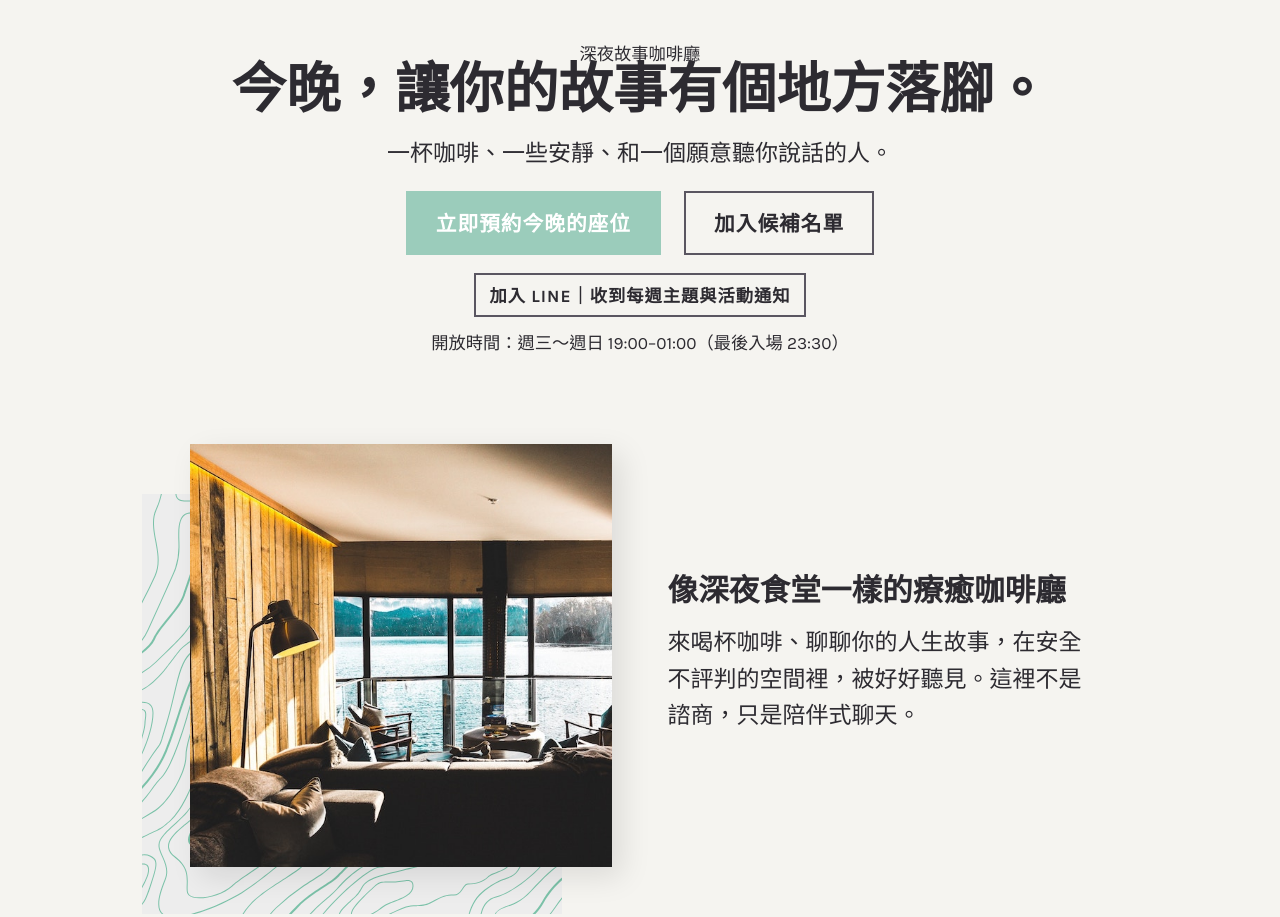
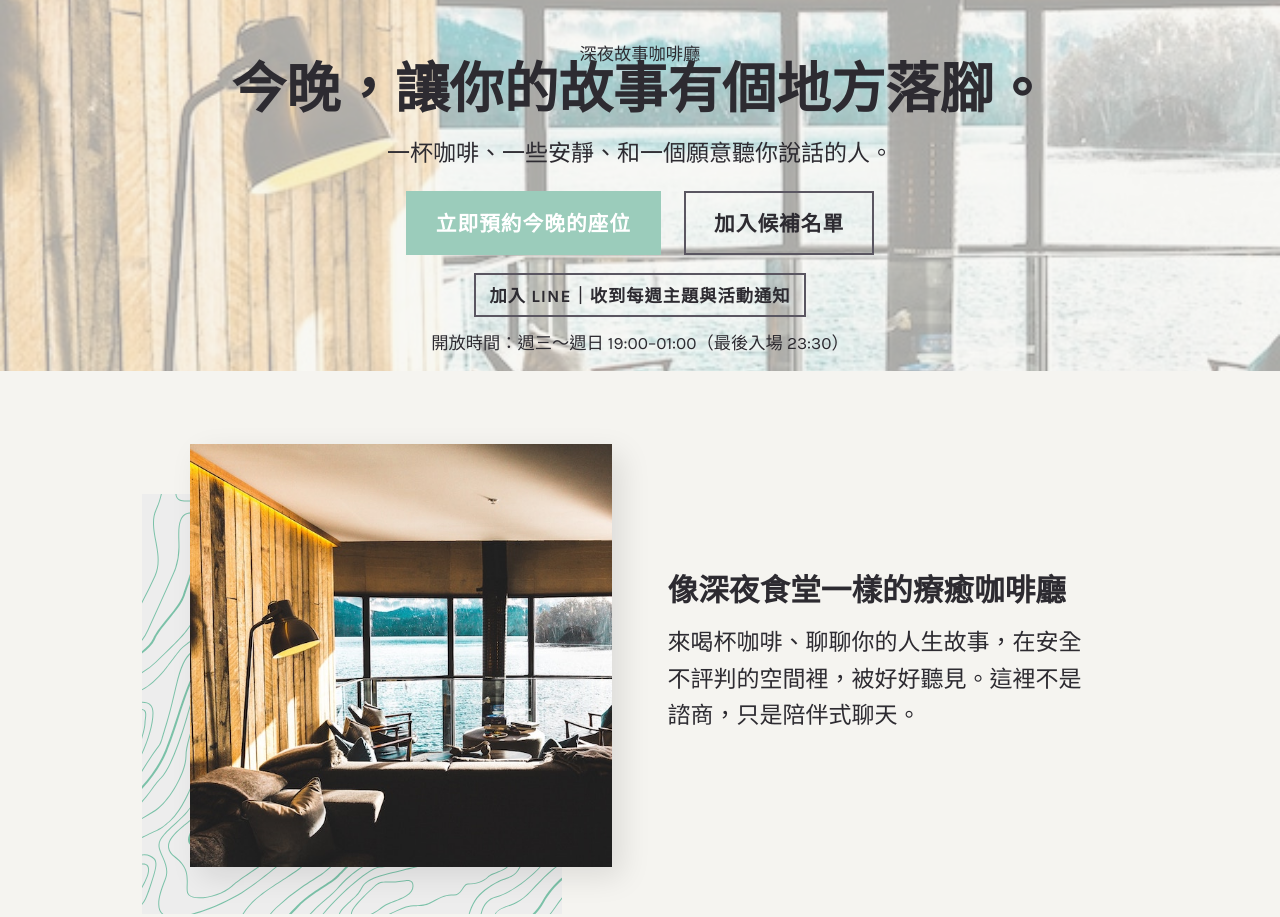
Before and after one commit to Jessiechieh/Landingpage, a website: page index.html in a window 1280 px wide. Shown: the top 917 px of the page. Drawn offline with nearby package versions, Linux system fonts and the light colour scheme.

Commit message:
Fix asset paths and hero layering

```diff
--- a/index.html
+++ b/index.html
@@ -21,14 +21,44 @@
         <!-- favicon.ico. Place these in the root directory. -->
         <link rel="shortcut icon" href="favicon.ico">
 
+        <style>
+            .hero {
+                position: relative;
+                overflow: hidden;
+            }
+
+            .hero .hero-media,
+            .hero::before {
+                position: absolute;
+                inset: 0;
+                z-index: 0;
+                pointer-events: none;
+            }
+
+            .hero .hero-content {
+                position: relative;
+                z-index: 2;
+            }
+
+            .hero .hero-media img {
+                width: 100%;
+                height: 100%;
+                object-fit: cover;
+                opacity: 0.35;
+            }
+        </style>
+
     </head>
 
     <body class="has-animations">
 
 
     <!-- Header -->
-    <header class="pt2 pb1 align--center">
-        <div class="container">
+    <header class="pt2 pb1 align--center hero">
+        <div class="hero-media">
+            <img src="img/cabin.jpg" alt="深夜咖啡廳柔光氛圍">
+        </div>
+        <div class="container hero-content">
             <p class="small">深夜故事咖啡廳</p>
             <h1>今晚，讓你的故事有個地方落腳。</h1>
             <p>一杯咖啡、一些安靜、和一個願意聽你說話的人。</p>
@@ -53,7 +83,7 @@
                 <!-- Atmosphere -->
                 <div class="grid-column span-half pt3 pb3 mobile-m order-1 reveal-on-scroll is-revealing">
                     <div class="relative">
-                        <img class="info-image relative z2" src="/img/cabin.jpg" alt="夜晚咖啡廳氛圍">
+                        <img class="info-image relative z2" src="img/cabin.jpg" alt="夜晚咖啡廳氛圍">
                         <div class="pattern pattern--left-down absolute z1"></div>
                     </div>
                 </div>
@@ -68,14 +98,14 @@
                 </div>
                 <div class="grid-column span-half pt3 pb3 mobile-m order-3 reveal-on-scroll is-revealing">
                     <div class="relative">
-                        <img class="info-image relative z2" src="/img/teepee.jpg" alt="溫柔傾聽">
+                        <img class="info-image relative z2" src="img/teepee.jpg" alt="溫柔傾聽">
                         <div class="pattern pattern--right-middle absolute z1"></div>
                     </div>
                 </div>
                 <!-- Small group -->
                 <div class="grid-column span-half pt3 pb3 mobile-m order-5 reveal-on-scroll is-revealing">
                     <div class="relative">
-                        <img class="info-image relative z2" src="/img/fishing.jpg" alt="小型名額">
+                        <img class="info-image relative z2" src="img/fishing.jpg" alt="小型名額">
                         <div class="pattern pattern--left-up absolute z1"></div>
                     </div>
                 </div>
@@ -90,14 +120,14 @@
                 </div>
                 <div class="grid-column span-half pt3 pb3 mobile-m order-7 reveal-on-scroll is-revealing">
                     <div class="relative">
-                        <img class="info-image relative z2" src="/img/archery.jpg" alt="深夜氣氛">
+                        <img class="info-image relative z2" src="img/archery.jpg" alt="深夜氣氛">
                         <div class="pattern pattern--right-down absolute z1"></div>
                     </div>
                 </div>
                 <!-- Steps -->
                 <div class="grid-column span-half pt3 pb3 mobile-m order-9 reveal-on-scroll is-revealing">
                     <div class="relative">
-                        <img class="info-image relative z2" src="/img/canoeing.jpg" alt="預約流程">
+                        <img class="info-image relative z2" src="img/canoeing.jpg" alt="預約流程">
                         <div class="pattern pattern--left-middle absolute z1"></div>
                     </div>
                 </div>
```
